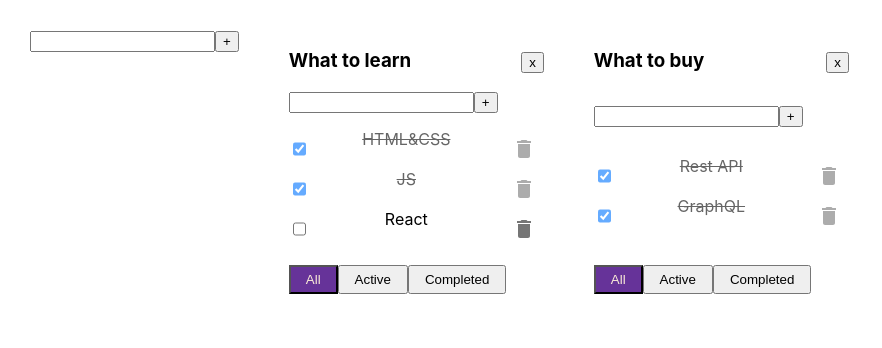
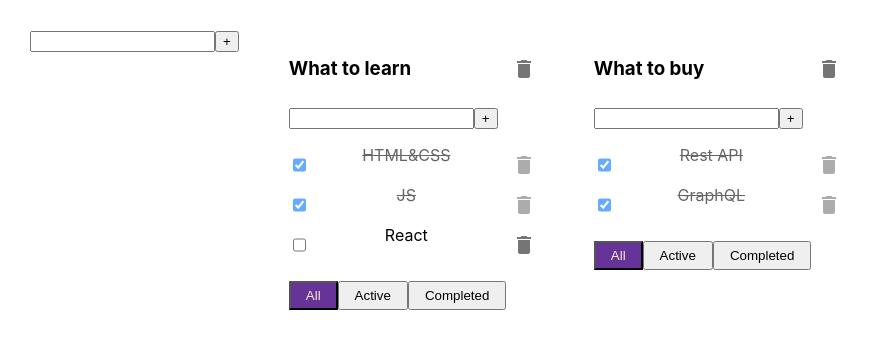
Before and after one commit to Alonasa/Trello, a React (Create React App) app: page / in a window 1280 px wide. Shown: the top 348 px of the page, without its empty margins (0-882 px from the left). Built offline with nearby package versions, Linux system fonts and the light colour scheme.

Commit message:
fix items in todolist

```diff
--- a/src/components/Todolist/Todolist.module.css
+++ b/src/components/Todolist/Todolist.module.css
@@ -2,7 +2,6 @@
     width: 255px;
     display: flex;
     flex-direction: column;
-    justify-content: space-between;
     word-break: break-all;
     align-items: stretch;
 }
@@ -11,7 +10,7 @@
     display: flex;
     flex-direction: row;
     justify-content: space-between;
-    align-items: baseline;
+    align-items: center;
 }
 
 .todolist__inner {
--- a/src/components/Todolist/Todolist.tsx
+++ b/src/components/Todolist/Todolist.tsx
@@ -63,7 +63,9 @@ export const Todolist = (props: TodolistType) => {
   return (
 	<div className={styles.todolist}>
 	  <h3 className={styles.todolist__header}><EditableSpan title={props.title} editTitle={editTlTitle}/>
-		<button onClick={() => removeTodolist(props.id)}>x</button>
+		<IconButton onClick={() => removeTodolist(props.id)}>
+		  <DeleteIcon/>
+		</IconButton>
 	  </h3>
 	  <AddItemForm addItem={addTask}/>
 	  <ul className={styles.todolist__inner}>
```
